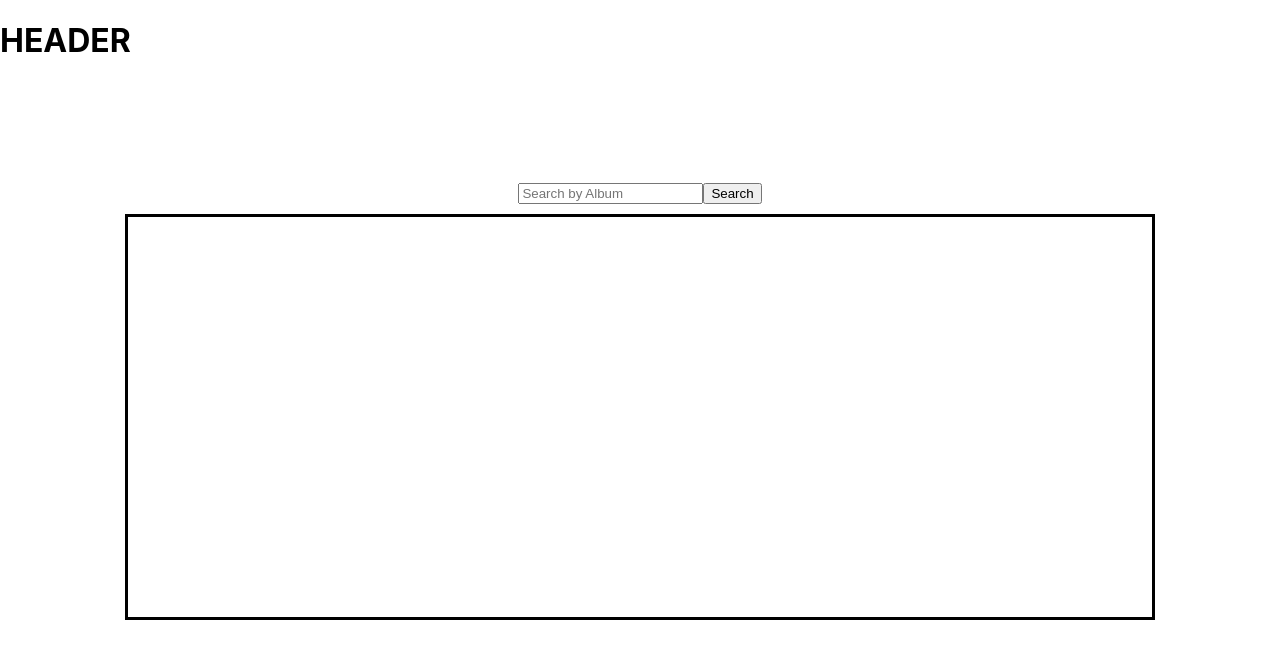
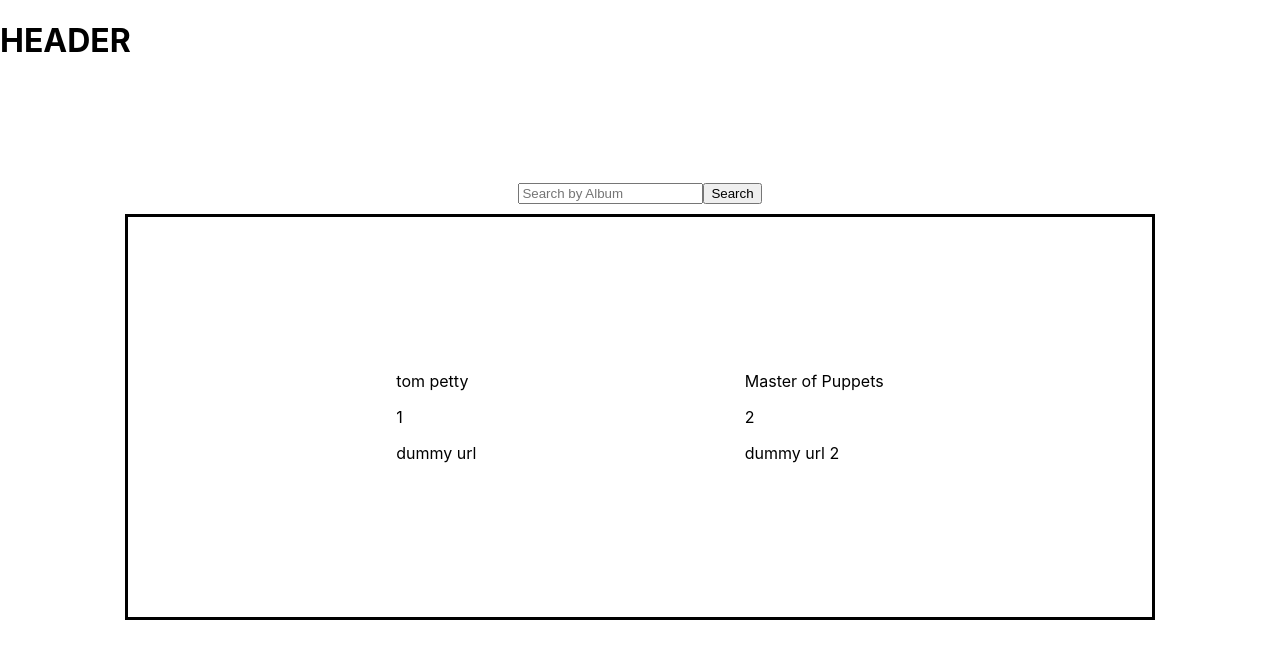
Before and after one commit to bkuhn2/Vinyl_Viewer, a React (Create React App) app: page /my-collection in a window 1280 px wide. Shown: the top 658 px of the page. Built offline with nearby package versions, Linux system fonts and the light colour scheme.

Commit message:
Render saved album info on the DOM

```diff
--- a/src/Components/AlbumCard/AlbumCard.tsx
+++ b/src/Components/AlbumCard/AlbumCard.tsx
@@ -1,9 +1,11 @@
 import React from 'react'
+
+
 
 const AlbumCard = () => {
   return (
     <div>
-
+      <h1>ignore me</h1>
     </div>
   )
 }
--- a/src/Components/App/App.tsx
+++ b/src/Components/App/App.tsx
@@ -1,4 +1,4 @@
-import React from 'react';
+import React, {FunctionComponent, PropsWithChildren} from 'react';
 import './_App.scss';
 import { Routes, Route } from 'react-router-dom';
 import Home from '../Home/Home';
@@ -7,7 +7,14 @@ import SearchForm from '../SearchForm/SearchForm';
 import AlbumDetails from '../AlbumDetails/AlbumDetails';
 import UserCollection from '../UserCollection/UserCollection';
 
+
 function App() {
+
+  const allAlbums = [
+    {title: "tom petty", id: 1, image:"dummy url"},
+    {title: "Master of Puppets", id: 2, image:"dummy url 2"}
+  ];
+
   return (
     <Routes>
       <Route path='/' element={<Home />}/>
@@ -17,7 +24,7 @@ function App() {
           <Route path=':artistName' element={<SearchForm />}/>
         </Route>
         <Route path='/album/:id' element={<AlbumDetails />}/>
-        <Route path='/my-collection' element={<UserCollection />}/>
+        <Route path='/my-collection' element={<UserCollection savedAlbums={allAlbums}/>}/>
       </Route>
     </Routes>
   );
--- a/src/Components/UserCollection/UserCollection.tsx
+++ b/src/Components/UserCollection/UserCollection.tsx
@@ -1,9 +1,13 @@
 import React, { useState } from 'react'
 import './_UserCollection.scss'
+import AlbumCard from '../AlbumCard/AlbumCard'
+
+interface AlbumsListProps {
+  savedAlbums: {title: string; id: number; image: string}[];
+}
 
 
-const UserCollection = () => {
-  const[myCollection, setCollection] = useState('')
+const UserCollection = (savedAlbums: AlbumsListProps) => {
   const[filterCollection, setFilter] = useState('')
 
   return (
@@ -18,7 +22,15 @@ const UserCollection = () => {
       <button>Search</button>
     </div>
     <div className='album-display'>
-
+     {savedAlbums.savedAlbums.map((album) => {
+      return (
+        <div>
+          <p>{album.title}</p>
+          <p>{album.id}</p>
+          <p>{album.image}</p>
+        </div>
+      )
+     })}
     </div>
     </main>
 
--- a/src/Components/UserCollection/_UserCollection.scss
+++ b/src/Components/UserCollection/_UserCollection.scss
@@ -6,6 +6,10 @@
   border: solid 3px black;
   height: 50vh;
   width: 80vw;
+  display: flex;
+  flex-direction: row;
+  justify-content: space-evenly;
+  align-items: center;
 }
 
 .my-collection {
```
